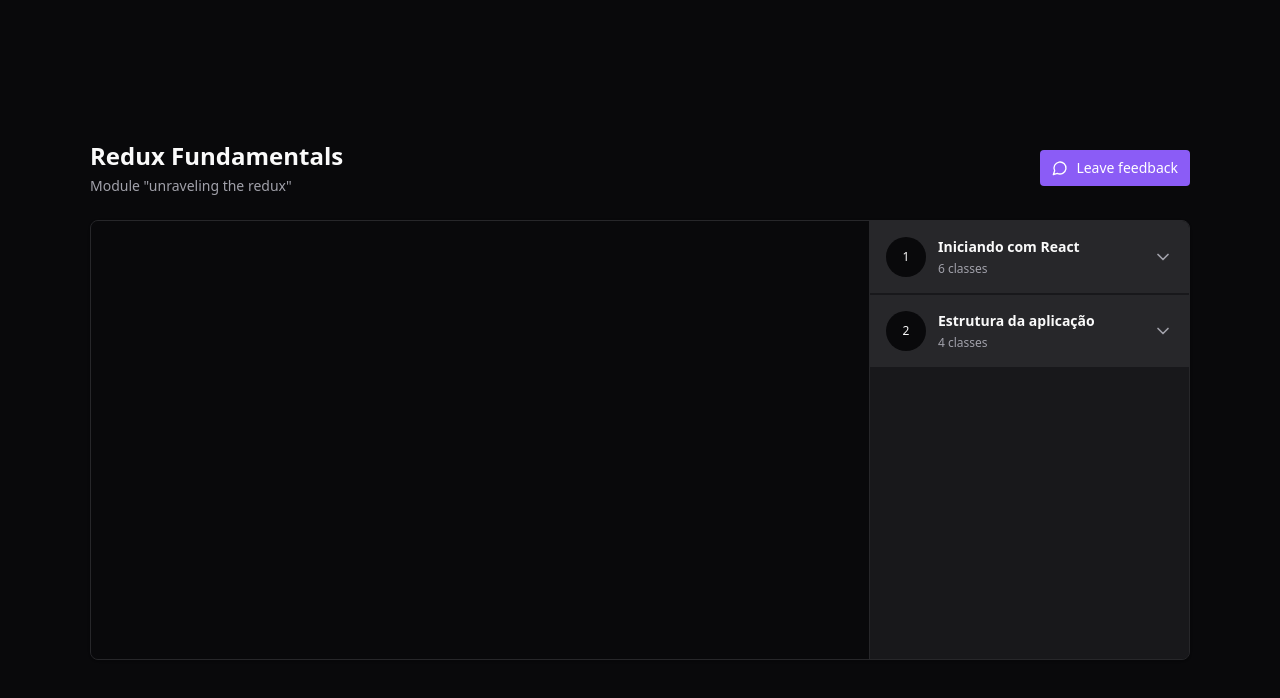
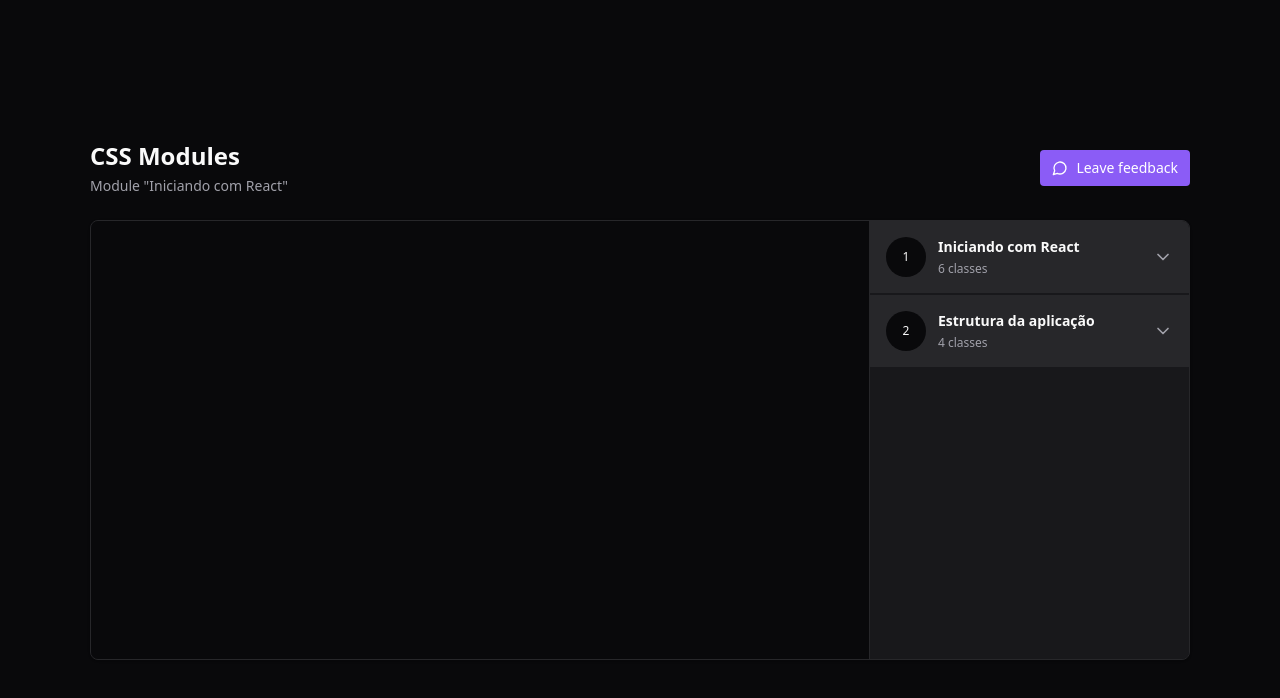
Before and after one commit to filipebteixeira98/react-redux-zustand, a React (Vite) app: page / in a window 1280 px wide. Shown: the top 698 px of the page. Built offline with nearby package versions, Linux system fonts and the light colour scheme.

Commit message:
chore(header): change module and lesson titles using selector which retrieves data from store

```diff
--- a/src/components/Header.tsx
+++ b/src/components/Header.tsx
@@ -1,9 +1,21 @@
+import { useAppSelector } from '../store'
+
 export function Header() {
+  const { currentModule, currentLesson } = useAppSelector((state) => {
+    const { currentModuleIndex, currentLessonIndex } = state.player
+
+    const currentModule = state.player.course.modules[currentModuleIndex]
+
+    const currentLesson = currentModule.lessons[currentLessonIndex]
+
+    return { currentModule, currentLesson }
+  })
+
   return (
     <div className="flex flex-col gap-1">
-      <h1 className="text-2xl font-bold">Redux Fundamentals</h1>
+      <h1 className="text-2xl font-bold">{currentLesson.title}</h1>
       <span className="text-sm text-zinc-400">
-        Module "unraveling the redux"
+        Module "{currentModule.title}"
       </span>
     </div>
   )
--- a/src/components/Video.tsx
+++ b/src/components/Video.tsx
@@ -13,6 +13,7 @@
 
     return currentLesson
   })
+
   return (
     <div className="w-full bg-zinc-950 aspect-video">
       <ReactPlayer
```
